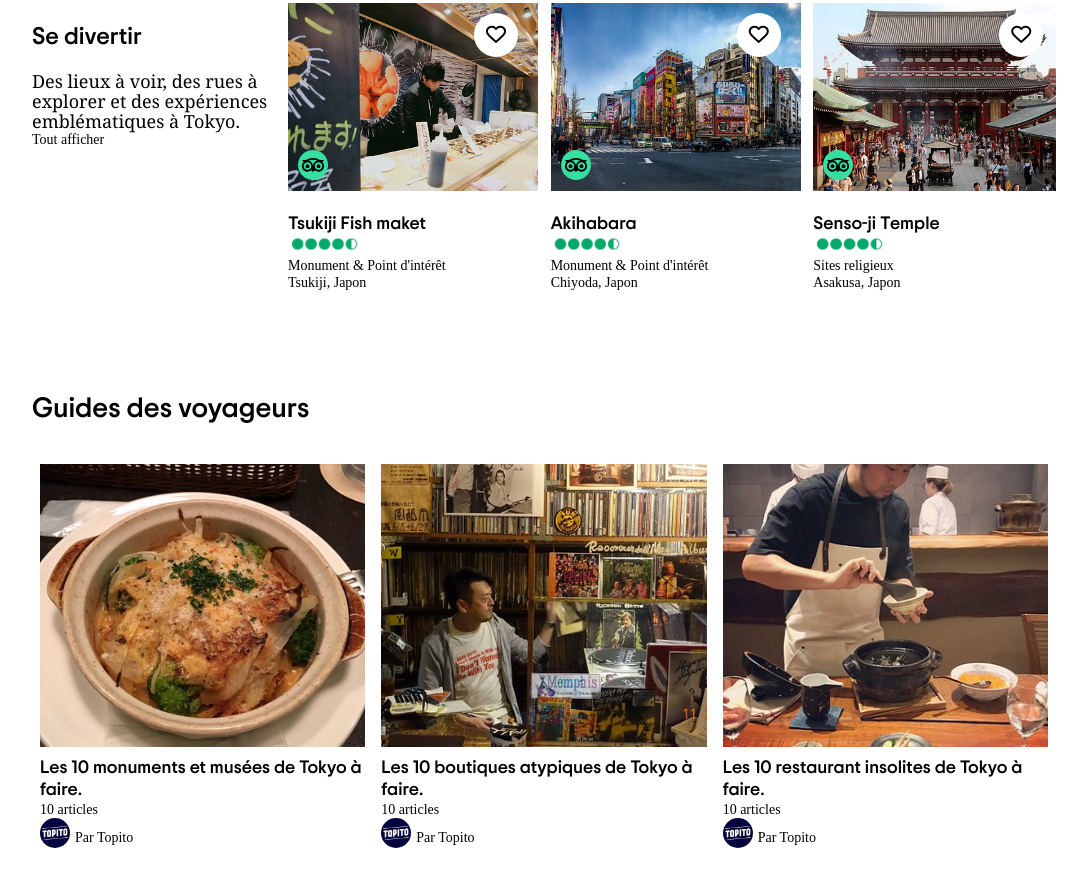
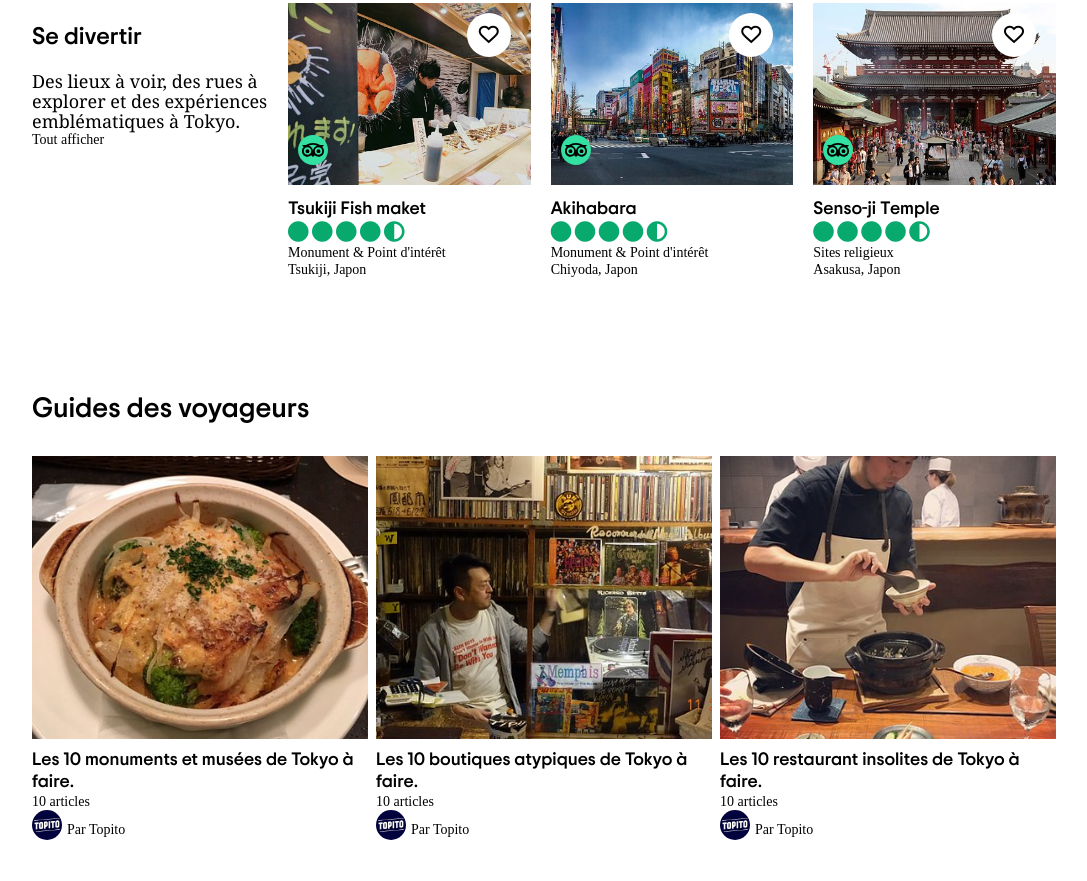
Before and after one commit to Aurelily/trip-advisor, a plain HTML site: page index.html in a window 1280 px wide. Shown: the part 1399-2280 px from the top of the page, without its empty margins (96-1183 px from the left). Drawn offline with nearby package versions, Linux system fonts and the light colour scheme; files whose address does not match are found by name; a web font is replaced by a local one.

Commit message:
Ajustements repsonsive

```diff
--- a/assets/css/medias.css
+++ b/assets/css/medias.css
@@ -103,6 +103,14 @@ MEDIAS QUERIES
   .header-hidden {
     display: flex !important;
   }
+  .pictures {
+    margin: 0 -30px;
+  }
+  .pictures .col-1 {
+    height: 100%;
+    margin-right: 0px;
+    width: 100%;
+  }
   .pictures .col-2 {
     display: none;
   }
@@ -162,8 +170,15 @@ MEDIAS QUERIES
     margin-bottom: 10px;
   }
 
-  .picture img {
+  .col-carousel .picture img {
     object-fit: cover;
     width: 100%;
   }
+  .guides div img {
+    height: 435px;
+    width: 580px;
+    object-fit: cover;
+    object-position: bottom;
+    margin-bottom: 10px;
+  }
 }
--- a/assets/css/styles.css
+++ b/assets/css/styles.css
@@ -5,7 +5,7 @@ ROOT : charte graphique couleurs
   --rose-trip: #fe5d5d;
   --dark-grey-trip: #534b4b;
   --light-grey-trip: #f2f2f2;
-  --vert-trip: #35e0a1;
+  --vert-trip: #07a96c;
 }
 
 /*--------------------------
@@ -351,12 +351,16 @@ MAIN
 }
 .col-carousel .picture {
   position: relative;
-  height: 200px;
-  width: 250px;
+  width: 100%;
   margin-bottom: 10px;
 }
 
-.picture img {
+.col-carousel .ranking {
+  color: var(--vert-trip);
+  display: flex;
+}
+
+.col-carousel .picture img {
   object-fit: cover;
   width: 100%;
 }
@@ -409,10 +413,12 @@ MAIN
 
 .guides > div {
   flex: 1;
-  margin: 8px;
   display: flex;
   flex-direction: column;
   justify-content: space-between;
+}
+.guides > div:not(:last-child) {
+  margin-right: 8px;
 }
 
 .guides div img {
@@ -468,7 +474,7 @@ footer a {
 }
 
 /*--------------------------
-MODAL CONNECT FORM
+MODAL CONTACT FORM
 ----------------------------*/
 .modal {
   display: none;
@@ -491,7 +497,7 @@ MODAL CONNECT FORM
   width: 40vw;
 }
 
-/*-- Div blanc contenant formulaire--*/
+/*-- White div with contact form--*/
 .form-container > div {
   display: flex;
   flex-direction: column;
@@ -523,7 +529,7 @@ MODAL CONNECT FORM
   cursor: pointer;
 }
 
-/*-- Formulaire--*/
+/*-- Contact form--*/
 
 #contact-form {
   display: flex;
@@ -575,7 +581,7 @@ form button:hover {
 }
 
 input:invalid {
-  border: 2px dashed var(--rose-trip);
+  border: 2px solid var(--rose-trip);
 }
 
 input:valid {
--- a/assets/js/main.js
+++ b/assets/js/main.js
@@ -39,7 +39,7 @@ $.addEventListener("DOMContentLoaded", () => {
     console.log(data);
 
     const response = await axios.post(
-      "https://form-trip-advisor-api-lily.herokuapp.com/",
+      "https://form-trip-advisor-api-lily.herokuapp.com/form",
       data
     );
 
--- a/index.html
+++ b/index.html
@@ -202,7 +202,13 @@
                   </div>
                 </div>
                 <h5>Tsukiji Fish maket</h5>
-                <img class="rank" src="./assets/img/rank-ex.png" alt="rank" />
+                <div class="ranking">
+                  <i class="icon-bubble_rating_full"></i
+                  ><i class="icon-bubble_rating_full"></i
+                  ><i class="icon-bubble_rating_full"></i
+                  ><i class="icon-bubble_rating_full"></i>
+                  <i class="icon-bubble_rating_half"></i>
+                </div>
                 <p>Monument & Point d'intérêt</p>
                 <p>Tsukiji, Japon</p>
               </div>
@@ -219,7 +225,13 @@
                   </div>
                 </div>
                 <h5>Akihabara</h5>
-                <img class="rank" src="./assets/img/rank-ex.png" alt="rank" />
+                <div class="ranking">
+                  <i class="icon-bubble_rating_full"></i
+                  ><i class="icon-bubble_rating_full"></i
+                  ><i class="icon-bubble_rating_full"></i
+                  ><i class="icon-bubble_rating_full"></i>
+                  <i class="icon-bubble_rating_half"></i>
+                </div>
                 <p>Monument & Point d'intérêt</p>
                 <p>Chiyoda, Japon</p>
               </div>
@@ -236,7 +248,13 @@
                   </div>
                 </div>
                 <h5>Senso-ji Temple</h5>
-                <img class="rank" src="./assets/img/rank-ex.png" alt="rank" />
+                <div class="ranking">
+                  <i class="icon-bubble_rating_full"></i
+                  ><i class="icon-bubble_rating_full"></i
+                  ><i class="icon-bubble_rating_full"></i
+                  ><i class="icon-bubble_rating_full"></i>
+                  <i class="icon-bubble_rating_half"></i>
+                </div>
                 <p>Sites religieux</p>
                 <p>Asakusa, Japon</p>
               </div>
```
